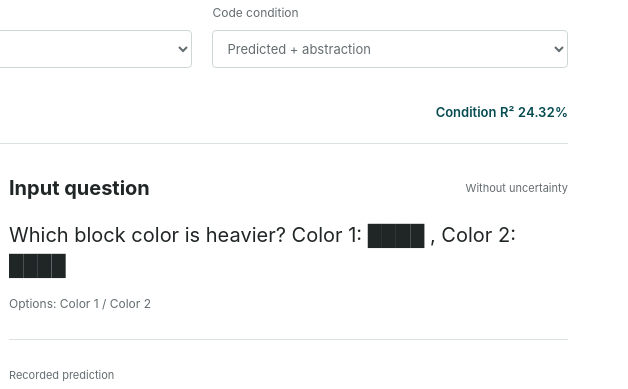
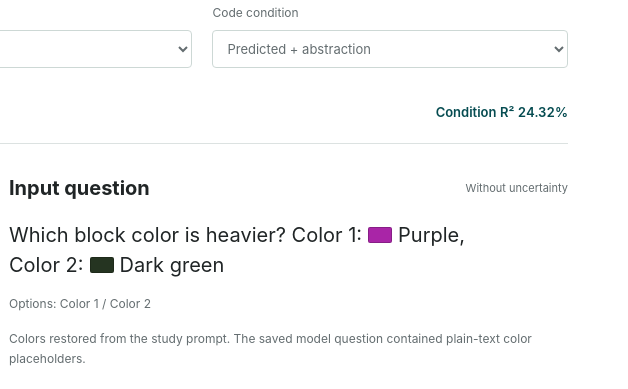
Before and after one commit to ccvl-intern/ccvl-intern.github.io, a plain HTML site: page index.html in a window 1280 px wide. Shown: the part 6345-6734 px from the top of the page, 652-1280 px from the left. Drawn offline with Linux system fonts and the light colour scheme.

Commit message:
Restore original study color swatches in saved questions

```diff
--- a/assets/examples.js
+++ b/assets/examples.js
@@ -18,6 +18,27 @@
     const link = el(id);
     link.href = path;
     link.download = path.split("/").pop();
+  }
+
+  function renderQuestion(example) {
+    const style = example.question_style;
+    el("example-question-note").hidden = !style;
+    if (!style) {
+      text("example-question", example.question);
+      return;
+    }
+    el("example-question").replaceChildren(...style.parts.map(part => {
+      if (typeof part === "string") return document.createTextNode(part);
+      const group = document.createElement("span");
+      group.className = "question-color";
+      const swatch = document.createElement("span");
+      swatch.className = "question-swatch";
+      swatch.style.backgroundColor = part.color;
+      swatch.setAttribute("aria-hidden", "true");
+      group.title = `${part.label}: ${part.name} (${part.color})`;
+      group.append(`${part.label}: `, swatch, part.name);
+      return group;
+    }));
   }
 
   async function json(path) {
@@ -54,7 +75,7 @@
       }
       setDownload("example-video-download", example.media.src);
       text("example-video-note", example.media.note);
-      text("example-question", example.question);
+      renderQuestion(example);
       text("example-question-group", example.group === "uncertainty" ? "With uncertainty" : "Without uncertainty");
       text("example-answer-schema", example.answer_format);
       text("example-prediction", record.prediction.display);
@@ -72,6 +93,7 @@
         ["Reasoning model", model.label],
         ["Code source", condition.code_source],
         ["Question ID", example.id],
+        ["Recorded question", example.question],
         ["Sample ID", example.sample_id],
         ["Run", condition.run],
         ["Input policy", record.input_policy],
@@ -104,7 +126,7 @@
     el("examples-error").hidden = true;
     el("examples-loading").hidden = false;
     try {
-      examples = await json("data/run_examples.json?v=20260908");
+      examples = await json("data/run_examples.json?v=20260908-colors");
       setOptions("example-select", examples.examples, examples.default_example);
       setOptions("example-model", examples.models, examples.default_model);
       await render();
--- a/assets/site.css
+++ b/assets/site.css
@@ -256,6 +256,8 @@ details[open] .details-mark { transform: rotate(225deg); }
 #example-video { display: block; width: 100%; aspect-ratio: 4/3; object-fit: contain; background: #101414; border-radius: 4px; }
 .example-qa { display: grid; gap: 24px; }
 #example-question { color: var(--ink); font-size: 20px; line-height: 1.5; overflow-wrap: anywhere; }
+.question-color { display: inline-flex; align-items: center; gap: 6px; white-space: nowrap; }
+.question-swatch { display: inline-block; flex: 0 0 24px; width: 24px; height: 16px; border: 1px solid #0003; border-radius: 2px; }
 .example-prediction { padding: 20px 0; border-block: 1px solid var(--line); }
 .example-prediction strong { display: block; color: var(--teal-dark); font-size: 30px; line-height: 1.35; margin-top: 6px; overflow-wrap: anywhere; }
 .example-prediction .figure-note { margin-top: 7px; }
--- a/data/run_examples.json
+++ b/data/run_examples.json
@@ -139,6 +139,27 @@
         "instruct_abstracted": "data/examples/hamrick-mass-instruct_abstracted.json",
         "thinking_abstracted": "data/examples/hamrick-mass-thinking_abstracted.json",
         "glm_abstracted": "data/examples/hamrick-mass-glm_abstracted.json"
+      },
+      "question_style": {
+        "source_file": "Hamrick2016Inferring/exp1/trial.jsonl",
+        "source_record_id": "c1_cb0_experimentC_tower_01833_1010010011",
+        "query_tag": "heavy_color_choice",
+        "recorded_question": "Which block color is heavier? Color 1: ████ , Color 2: ████",
+        "source_prompt_html": "Which block color is heavier? Color 1: <font color=\"#A925A7\">████</font>, Color 2: <font color=\"#253421\">████</font>",
+        "parts": [
+          "Which block color is heavier? ",
+          {
+            "label": "Color 1",
+            "name": "Purple",
+            "color": "#A925A7"
+          },
+          ", ",
+          {
+            "label": "Color 2",
+            "name": "Dark green",
+            "color": "#253421"
+          }
+        ]
       }
     },
     {
--- a/index.html
+++ b/index.html
@@ -9,9 +9,9 @@
   <meta name="theme-color" content="#ffffff">
   <title>Unified and Adaptive Visual Parser for CogGym Reasoning</title>
   <link rel="icon" href="assets/favicon.svg" type="image/svg+xml">
-  <link rel="stylesheet" href="assets/site.css?v=20260908-examples">
+  <link rel="stylesheet" href="assets/site.css?v=20260908-colors">
   <script src="assets/site.js?v=20260908" defer></script>
-  <script src="assets/examples.js?v=20260908" defer></script>
+  <script src="assets/examples.js?v=20260908-colors" defer></script>
 </head>
 <body>
   <a class="skip-link" href="#main">Skip to content</a>
@@ -188,7 +188,7 @@
             <p id="example-video-note" class="figure-note"></p>
           </figure>
           <div class="example-qa">
-            <div><div class="example-field-heading"><h3>Input question</h3><span id="example-question-group"></span></div><p id="example-question"></p><p id="example-answer-schema" class="figure-note"></p></div>
+            <div><div class="example-field-heading"><h3>Input question</h3><span id="example-question-group"></span></div><p id="example-question"></p><p id="example-answer-schema" class="figure-note"></p><p id="example-question-note" class="figure-note" hidden>Colors restored from the study prompt. The saved model question contained plain-text color placeholders.</p></div>
             <div class="example-prediction"><span class="small-label">Recorded prediction</span><strong id="example-prediction"></strong><p id="example-prediction-note" class="figure-note"></p></div>
             <details class="example-reference"><summary>Human reference · evaluation only</summary><p id="example-human"></p><p class="figure-note">Not part of the model input. Human ratings are aggregate judgments, not a single correct answer.</p></details>
           </div>
```
Also changed, not shown: data/question_styles.json (added, +15 -0 lines), 1 other file.
